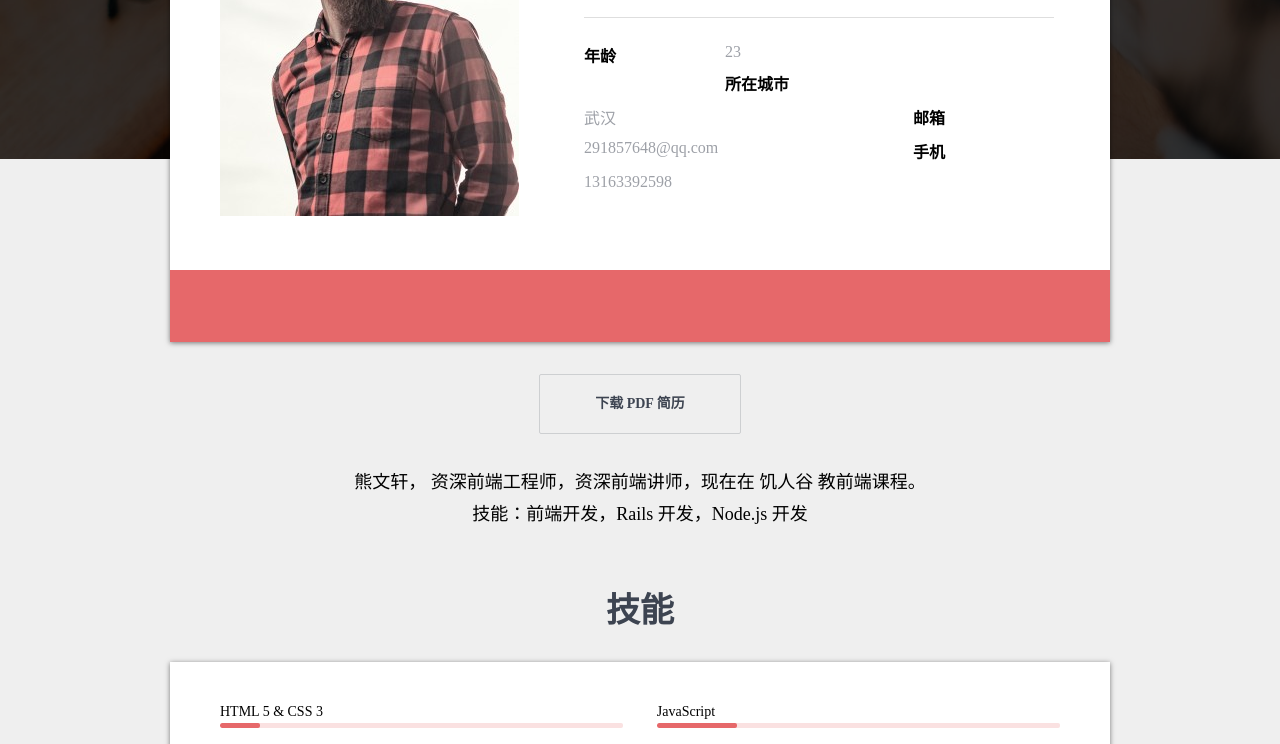
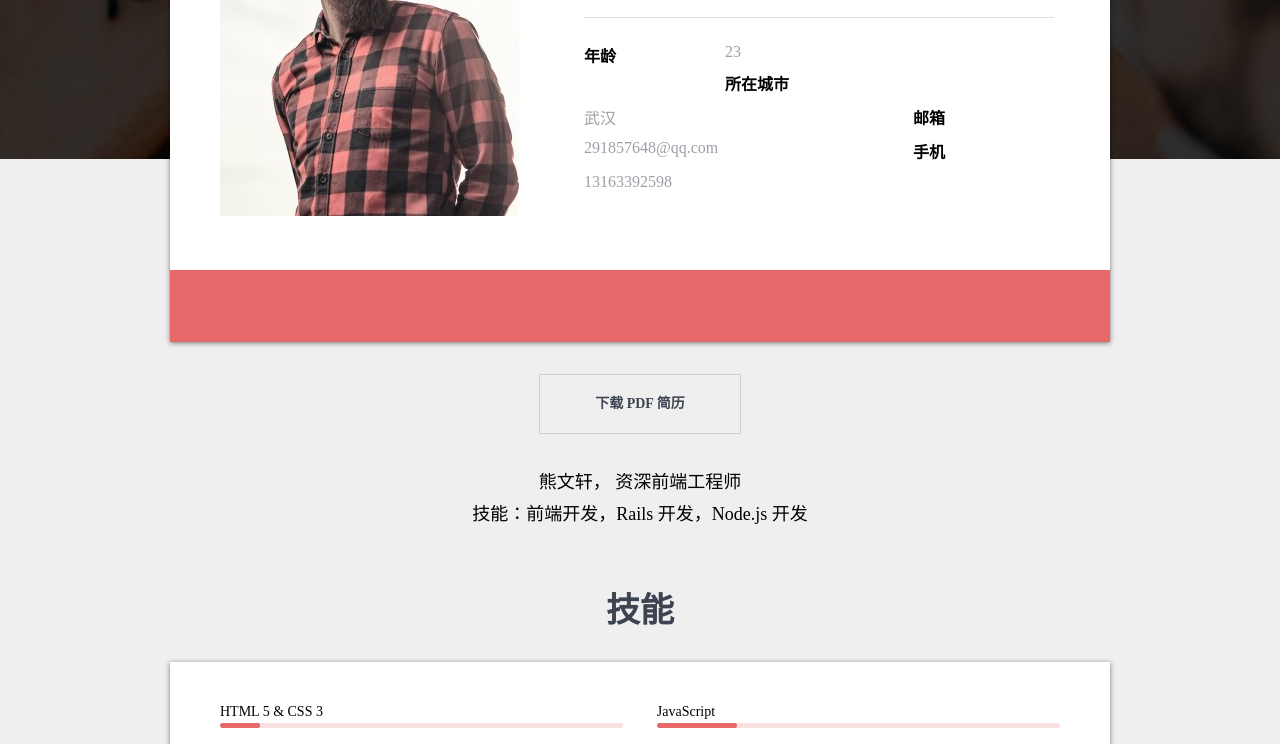
Before and after one commit to shmilyxwx/resume1, a plain HTML site: page index.html in a window 1280 px wide. Shown: the part 356-1100 px from the top of the page. Drawn offline with nearby package versions, Linux system fonts and the light colour scheme; a script that the page names is missing.

Commit message:
修改js

```diff
--- a/index.html
+++ b/index.html
@@ -173,7 +173,7 @@
 		</p>
 
 		<p class="selfIntroduction">
-			熊文轩， 资深前端工程师，资深前端讲师，现在在 饥人谷 教前端课程。
+			熊文轩， 资深前端工程师
 			<br> 技能：前端开发，Rails 开发，Node.js 开发
 		</p>
 
```
